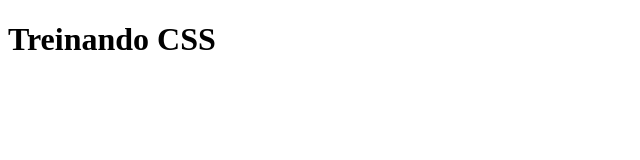
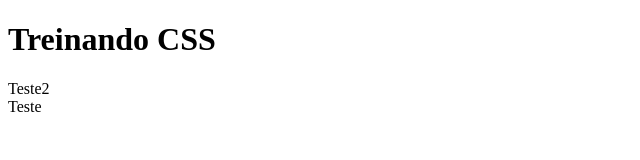
Before and after one commit to Genildocs/aula01, a plain HTML site: page CSS/index.html in a window 1280 px wide. Shown: the full height of the page, 0-640 px from the left. Drawn offline with Linux system fonts and the light colour scheme.

Commit message:
modificao arquivo css

```diff
--- a/CSS/index.html
+++ b/CSS/index.html
@@ -4,11 +4,19 @@
     <meta charset="UTF-8">
     <meta http-equiv="X-UA-Compatible" content="IE=edge">
     <meta name="viewport" content="width=device-width, initial-scale=1.0">
+    <link rel="stylesheet" href="style.css">
     <title>CSS</title>
 </head>
 <body>
 
     <h1>Treinando CSS</h1>
+
+    <div class="pai">
+        Teste2
+        <div class="filho">
+            Teste
+        </div>
+    </div>
 
 
 
--- a/CSS/style.css
+++ b/CSS/style.css
@@ -6,8 +6,8 @@
 -> Relativas
     % calcula o tamanho relativo ao elemento pai
     vw(view width) 1vw é 1% da  largura da janela do navegador.
-    vh(view height) 1vh é 1% da largura da janela do navegador.
-    em é uma unidade relativa ao elemento pai.
-    rem é uma unidade relativa ao elemento raiz(root)
+    vh(view height) 1vh é 1% da altura da janela do navegador.
+    em é uma unidade relativa ao elemento pai. (utilizado geralmente propriedade fonte-size)
+    rem é uma unidade relativa ao elemento raiz(root) (utilizado geralmente propriedade fonte-size)
 
 */
```
